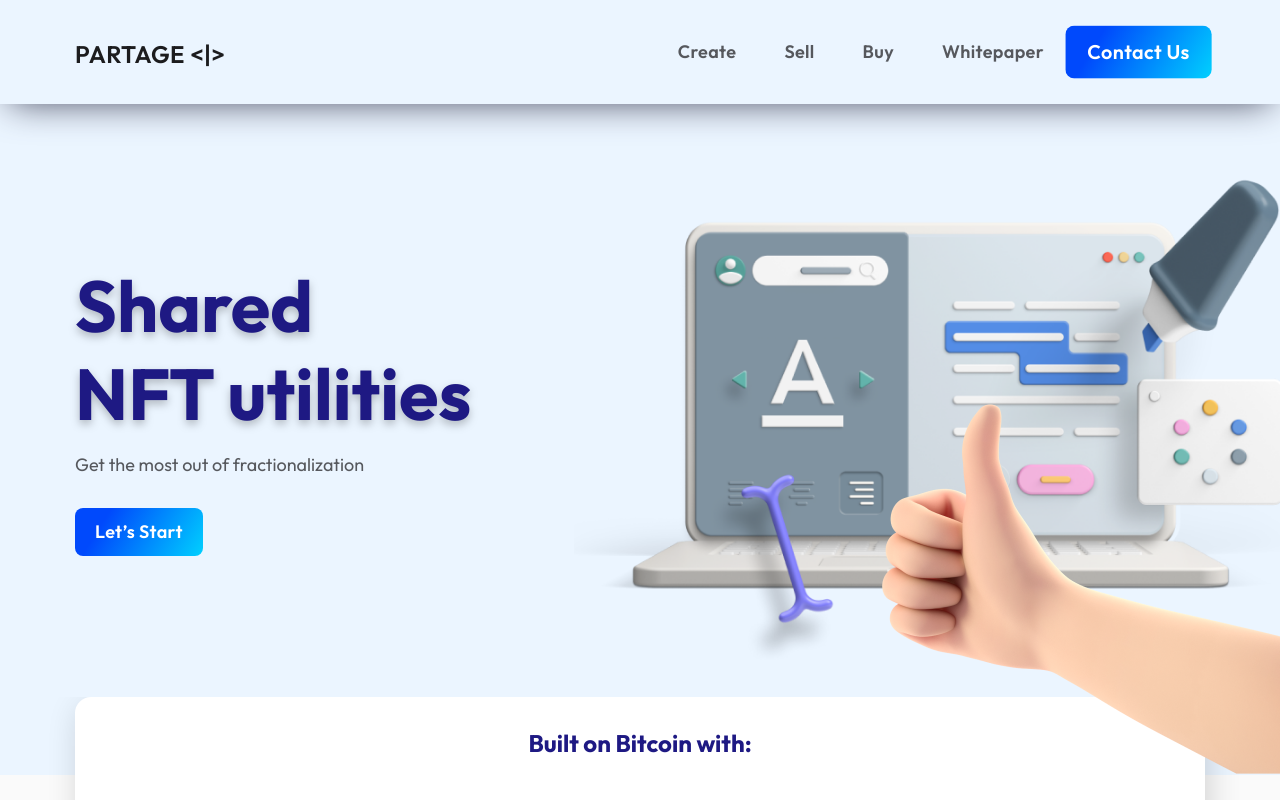
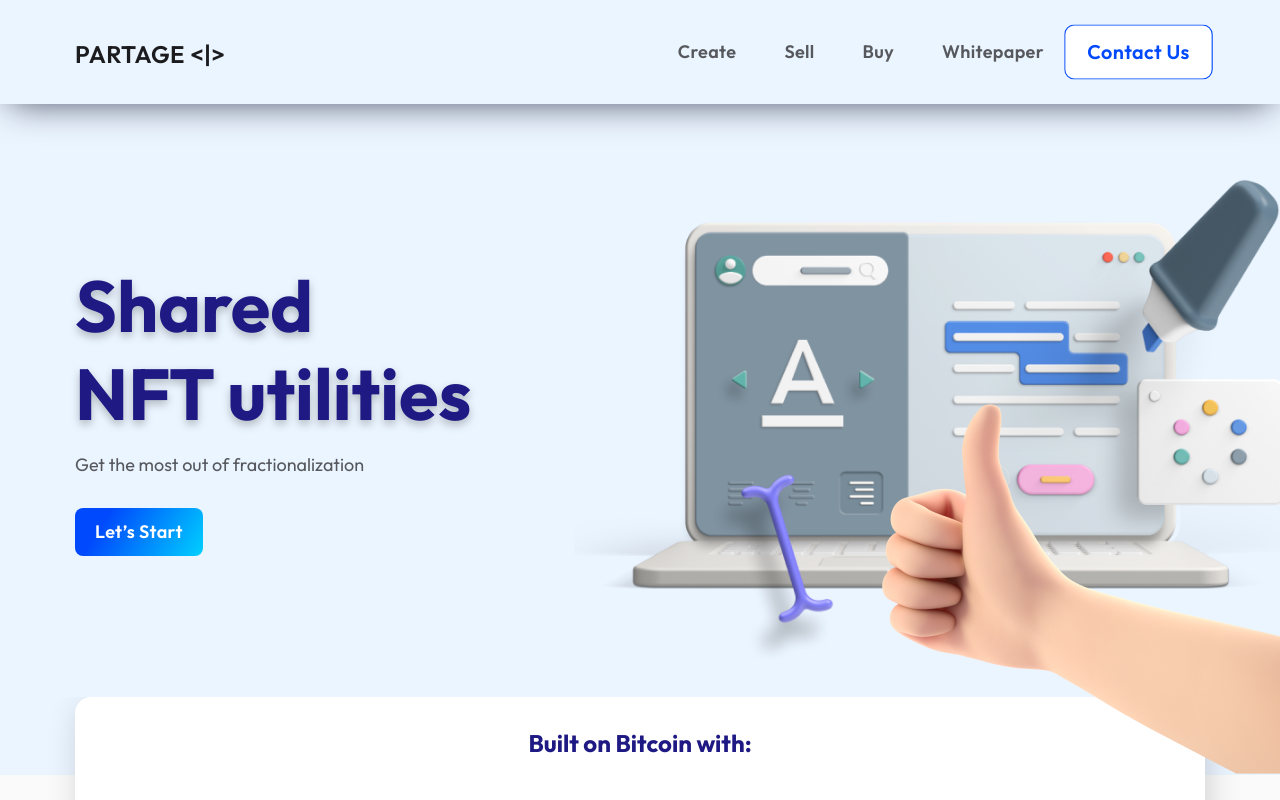
Before and after one commit to Arsen-Git/Partage, a React (Create React App) app: page / in a window 1280 px wide. In both pictures the pointer is over the button "Contact Us". Shown: the top 800 px of the page. Built offline with nearby package versions, Linux system fonts and the light colour scheme.

Commit message:
improving hover effects for buttons

```diff
--- a/src/global.scss
+++ b/src/global.scss
@@ -29,6 +29,9 @@ $tertiary: #1e1983;
   transition: transform 0.1s linear;
   &:hover {
     transform: scale(1.1);
+    color: #0049fc;
+    background: white;
+    outline: 1px solid #0049fc;
   }
   &-mobile {
     @media screen and (max-width: 385px) {
@@ -57,5 +60,7 @@ $tertiary: #1e1983;
   transition: transform 0.1s linear;
   &:hover {
     transform: scale(1.1);
+    color: white;
+    background-color: #0049fc;
   }
 }
```
